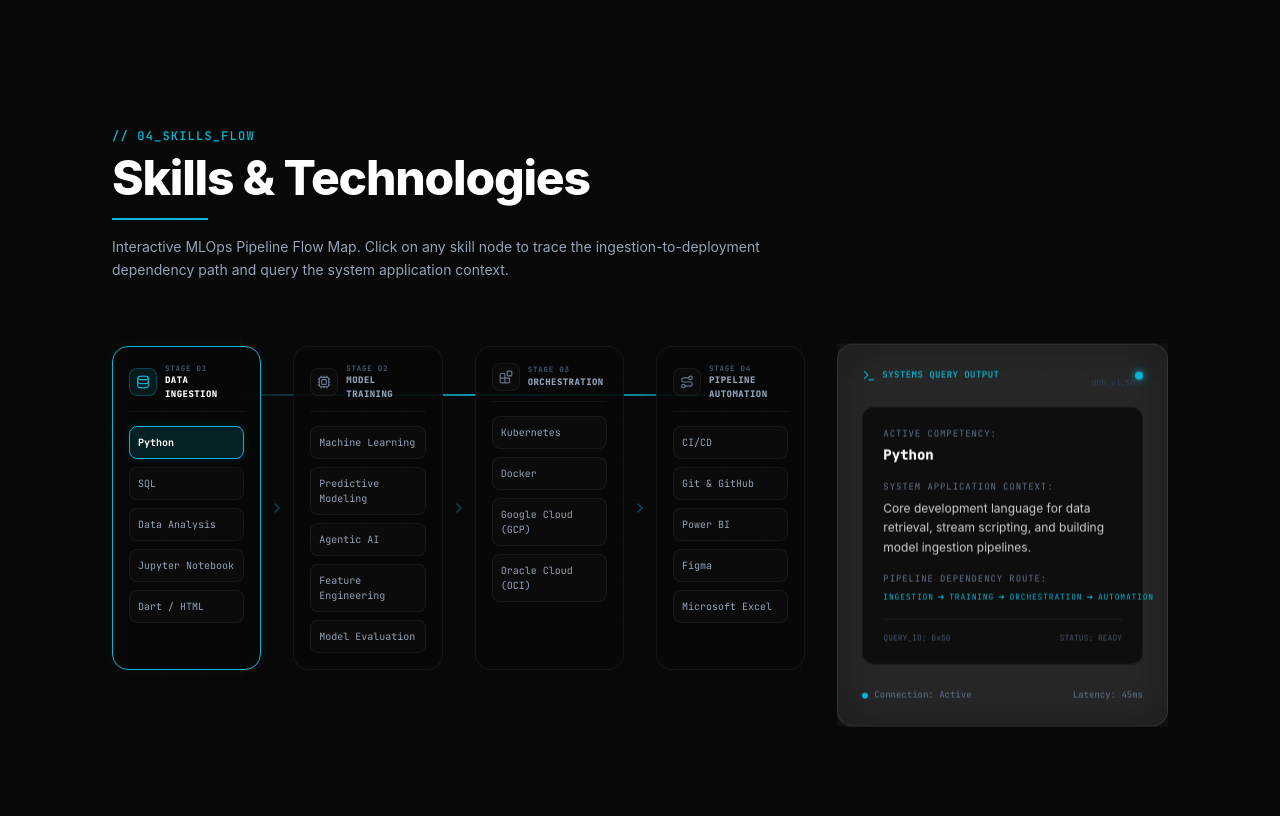
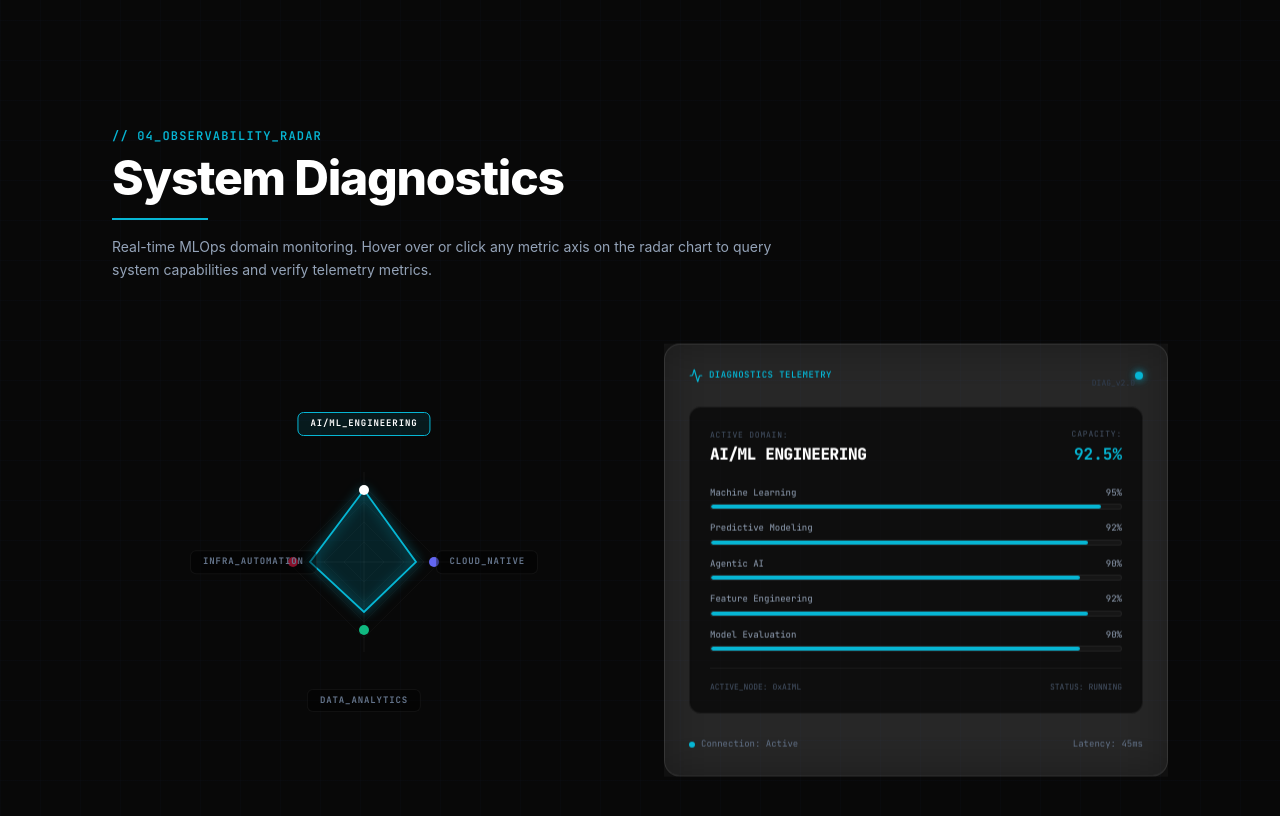
Before and after one commit to KRUTHIKTR/portfolio, a React (Vite) app: page / in a window 1280 px wide. Shown: the part 4420-5236 px from the top of the page. Built offline with nearby package versions, Linux system fonts and the light colour scheme.

Commit message:
feat: implement Observability Radar Dashboard (Grafana style) in SkillsMatrix.jsx

```diff
--- a/src/components/SkillsMatrix.jsx
+++ b/src/components/SkillsMatrix.jsx
@@ -1,240 +1,287 @@
 import React, { useState } from 'react';
 import { motion, AnimatePresence } from 'framer-motion';
-import { Terminal, Database, Cpu, Blocks, Route, ChevronRight, ChevronDown } from 'lucide-react';
+import { Terminal, Activity, ShieldAlert, Cpu } from 'lucide-react';
 import TiltCard from './TiltCard';
 
-const pipelineStages = [
-  {
-    id: "ingestion",
-    number: "01",
-    name: "DATA INGESTION",
-    icon: Database,
+const domainData = {
+  aiml: {
+    id: "aiml",
+    title: "AI/ML Engineering",
+    score: "92.5%",
+    color: "#06b6d4",
     skills: [
-      { name: "Python", usage: "Core development language for data retrieval, stream scripting, and building model ingestion pipelines." },
-      { name: "SQL", usage: "Enables querying, joining, and auditing relational datasets from central database warehouses." },
-      { name: "Data Analysis", usage: "Performs exploratory data audits, null checks, and statistical cleaning of raw features." },
-      { name: "Jupyter Notebook", usage: "Interactive sandbox used for data exploration, cleaning, and model prototyping." },
-      { name: "Dart / HTML", usage: "Utilized for multi-platform client UI data views and localized front-end data displays." }
-    ]
+      { name: "Machine Learning", pct: 95 },
+      { name: "Predictive Modeling", pct: 92 },
+      { name: "Agentic AI", pct: 90 },
+      { name: "Feature Engineering", pct: 92 },
+      { name: "Model Evaluation", pct: 90 }
+    ],
+    defaultVals: { ai: 64.4, cloud: 42, data: 40, infra: 40 }
   },
-  {
-    id: "training",
-    number: "02",
-    name: "MODEL TRAINING",
-    icon: Cpu,
+  cloud: {
+    id: "cloud",
+    title: "Cloud-Native Systems",
+    score: "88.0%",
+    color: "#6366f1",
     skills: [
-      { name: "Machine Learning", usage: "Applies predictive algorithms to fit model coefficients, map trends, and classify inputs." },
-      { name: "Predictive Modeling", usage: "Formulates statistical Naive Bayes and Random Forest systems to predict target variables." },
-      { name: "Agentic AI", usage: "Integrates LLM APIs and autonomous logic agents to perform continuous workflow execution." },
-      { name: "Feature Engineering", usage: "Imputes missing records, scales parameters, and extracts high-impact mathematical variables." },
-      { name: "Model Evaluation", usage: "Computes performance indicators like F1-Score, ROC-AUC, and maps validation loss curves." }
-    ]
+      { name: "Google Cloud (GCP)", pct: 92 },
+      { name: "Docker", pct: 90 },
+      { name: "Kubernetes", pct: 85 },
+      { name: "Oracle Cloud (OCI)", pct: 85 }
+    ],
+    defaultVals: { ai: 40, cloud: 61.6, data: 40, infra: 40 }
   },
-  {
-    id: "orchestration",
-    number: "03",
-    name: "ORCHESTRATION",
-    icon: Blocks,
+  data: {
+    id: "data",
+    title: "Data Analytics",
+    score: "85.2%",
+    color: "#10b981",
     skills: [
-      { name: "Kubernetes", usage: "Coordinates auto-scaling container workloads, schedules tasks, and balances ingress traffic." },
-      { name: "Docker", usage: "Encapsulates model runtimes, environment configs, and dependencies into isolated container images." },
-      { name: "Google Cloud (GCP)", usage: "Hosts scalable VMs, handles Google Kubernetes Engine clusters, and manages artifact storage." },
-      { name: "Oracle Cloud (OCI)", usage: "Provides compute infrastructure resources, Virtual Cloud Networks, and lightweight database hosts." }
-    ]
+      { name: "Python", pct: 95 },
+      { name: "SQL", pct: 88 },
+      { name: "Data Analysis", pct: 90 },
+      { name: "Jupyter Notebook", pct: 92 },
+      { name: "Microsoft Excel", pct: 80 }
+    ],
+    defaultVals: { ai: 40, cloud: 42, data: 59.5, infra: 40 }
   },
-  {
-    id: "automation",
-    number: "04",
-    name: "PIPELINE AUTOMATION",
-    icon: Route,
+  infra: {
+    id: "infra",
+    title: "Automation & Infra",
+    score: "90.0%",
+    color: "#e11d48",
     skills: [
-      { name: "CI/CD", usage: "Automates lint validation tests, unit testing, and Docker image builds upon code commits." },
-      { name: "Git & GitHub", usage: "Maintains code branch trees, tracks pipeline commit histories, and manages deployment pull requests." },
-      { name: "Power BI", usage: "Builds live interactive analytical reports and tracks training performance parameters." },
-      { name: "Figma", usage: "Used for rapid UI wireframing and designing data flow blueprints." },
-      { name: "Microsoft Excel", usage: "Performs tabular data sorting and handles baseline telemetry spreadsheets." }
-    ]
+      { name: "Git & GitHub", pct: 92 },
+      { name: "CI/CD", pct: 90 },
+      { name: "Dart / HTML", pct: 85 },
+      { name: "Power BI", pct: 85 },
+      { name: "Figma", pct: 80 }
+    ],
+    defaultVals: { ai: 40, cloud: 42, data: 40, infra: 63.0 }
   }
-];
+};
 
 export default function SkillsMatrix({ isZeroG }) {
-  const [selectedSkill, setSelectedSkill] = useState({
-    name: "Python",
-    usage: "Core development language for data retrieval, stream scripting, and building model ingestion pipelines.",
-    stageId: "ingestion"
-  });
+  const [activeDomain, setActiveDomain] = useState("aiml");
+
+  const activeInfo = domainData[activeDomain];
+
+  // Base coordinates for center
+  const cx = 150;
+  const cy = 150;
+
+  // Render the current radar polygon dimensions based on active domain
+  // We stretch the active axis slightly for a clean hover shift effect
+  const getRadarPolygon = () => {
+    let aiR = 55;
+    let cloudR = 52;
+    let dataR = 50;
+    let infraR = 54;
+
+    if (activeDomain === "aiml") aiR = 72;
+    if (activeDomain === "cloud") cloudR = 70;
+    if (activeDomain === "data") dataR = 68;
+    if (activeDomain === "infra") infraR = 71;
+
+    // Up (AI), Right (Cloud), Down (Data), Left (Infra)
+    const p1 = `${cx},${cy - aiR}`;
+    const p2 = `${cx + cloudR},${cy}`;
+    const p3 = `${cx},${cy + dataR}`;
+    const p4 = `${cx - infraR},${cy}`;
+
+    return `${p1} ${p2} ${p3} ${p4}`;
+  };
 
   return (
     <section id="sphere" className="relative py-32 px-6 md:px-12 max-w-6xl mx-auto z-10 border-b border-white/5">
       {/* Section Header */}
       <div className="text-left mb-16">
-        <span className="text-xs font-mono uppercase tracking-widest text-[#06b6d4] font-semibold">// 04_SKILLS_FLOW</span>
+        <span className="text-xs font-mono uppercase tracking-widest text-[#06b6d4] font-semibold">// 04_OBSERVABILITY_RADAR</span>
         <h2 className="text-3xl md:text-5xl font-extrabold text-white mt-2 mb-4 font-sans tracking-tight">
-          Skills & Technologies
+          System Diagnostics
         </h2>
         <div className="h-[2px] w-24 bg-[#06b6d4]" />
         <p className="text-slate-400 max-w-2xl mt-4 text-sm font-sans leading-relaxed">
-          Interactive MLOps Pipeline Flow Map. Click on any skill node to trace the ingestion-to-deployment dependency path and query the system application context.
+          Real-time MLOps domain monitoring. Hover over or click any metric axis on the radar chart to query system capabilities and verify telemetry metrics.
         </p>
       </div>
 
       {/* Main Grid */}
-      <div className="grid grid-cols-1 lg:grid-cols-12 gap-8 items-stretch">
+      <div className="grid grid-cols-1 lg:grid-cols-12 gap-12 items-center">
 
-        {/* Left Column: Flow Map (8 cols) */}
-        <div className="lg:col-span-8 flex flex-col gap-6 relative">
+        {/* Left Column: Interactive Radar (6 cols) */}
+        <div className="lg:col-span-6 flex flex-col items-center justify-center relative">
 
-          {/* Glowing laser path background animation */}
-          <div className="absolute top-[48px] left-[5%] right-[5%] h-[2px] bg-white/[0.04] pointer-events-none z-0 hidden md:block" />
+          <div className="w-[300px] h-[300px] relative">
 
-          <AnimatePresence>
-            {selectedSkill && (
-              <motion.div
-                className="absolute top-[48px] left-[5%] right-[5%] h-[2px] pointer-events-none z-0 hidden md:block"
-                style={{
-                  background: "linear-gradient(90deg, transparent, #06b6d4, transparent)"
-                }}
-                initial={{ backgroundPosition: "-200px 0" }}
-                animate={{ backgroundPosition: "400px 0" }}
-                transition={{ repeat: Infinity, duration: 2, ease: "linear" }}
+            {/* The SVG Radar Graph */}
+            <svg className="w-full h-full" viewBox="0 0 300 300">
+
+              {/* Concentric grid diamonds (25%, 50%, 75%, 100%) */}
+              {[25, 50, 75, 95].map((val, idx) => {
+                const r = val * 0.8;
+                return (
+                  <polygon
+                    key={idx}
+                    points={`${cx},${cy - r} ${cx + r},${cy} ${cx},${cy + r} ${cx - r},${cy}`}
+                    fill="none"
+                    stroke="rgba(255, 255, 255, 0.04)"
+                    strokeWidth="0.8"
+                  />
+                );
+              })}
+
+              {/* Axis lines */}
+              <line x1={cx} y1={cy - 90} x2={cx} y2={cy + 90} stroke="rgba(255, 255, 255, 0.06)" strokeWidth="1" />
+              <line x1={cx - 90} y1={cy} x2={cx + 90} y2={cy} stroke="rgba(255, 255, 255, 0.06)" strokeWidth="1" />
+
+              {/* Interactive Radar Area Polygon */}
+              <motion.polygon
+                points={getRadarPolygon()}
+                fill={`${activeInfo.color}15`}
+                stroke={activeInfo.color}
+                strokeWidth="1.8"
+                className="drop-shadow-[0_0_6px_var(--glow)]"
+                style={{ "--glow": activeInfo.color }}
+                layout
+                transition={{ type: "spring", stiffness: 80, damping: 15 }}
               />
-            )}
-          </AnimatePresence>
 
-          <div className="flex flex-col md:flex-row items-stretch justify-between gap-4 md:gap-2 relative z-10">
-            {pipelineStages.map((stage, idx) => {
-              const StageIcon = stage.icon;
-              const isStageActive = selectedSkill?.stageId === stage.id;
+              {/* Axis Target Interactive Dots */}
+              <circle cx={cx} cy={cy - 72} r="5" fill={activeDomain === 'aiml' ? '#fff' : '#06b6d4'} className="cursor-pointer" onClick={() => setActiveDomain('aiml')} />
+              <circle cx={cx + 70} cy={cy} r="5" fill={activeDomain === 'cloud' ? '#fff' : '#6366f1'} className="cursor-pointer" onClick={() => setActiveDomain('cloud')} />
+              <circle cx={cx} cy={cy + 68} r="5" fill={activeDomain === 'data' ? '#fff' : '#10b981'} className="cursor-pointer" onClick={() => setActiveDomain('data')} />
+              <circle cx={cx - 71} cy={cy} r="5" fill={activeDomain === 'infra' ? '#fff' : '#e11d48'} className="cursor-pointer" onClick={() => setActiveDomain('infra')} />
+            </svg>
 
-              return (
-                <React.Fragment key={stage.id}>
-                  {/* Stage Column Card */}
-                  <div className={`flex-1 bg-[#080808]/90 border rounded-2xl p-4 flex flex-col text-left transition-all duration-300 ${
-                    isStageActive
-                      ? 'border-[#06b6d4] bg-[#06b6d4]/[0.02] shadow-[0_0_15px_rgba(6,182,212,0.06)]'
-                      : 'border-white/5 hover:border-white/10'
-                  }`}>
-                    {/* Stage Header */}
-                    <div className="flex items-center gap-2 border-b border-white/5 pb-2.5 mb-3.5">
-                      <div className={`p-1.5 rounded-lg border ${
-                        isStageActive ? 'border-[#06b6d4]/30 bg-[#06b6d4]/10 text-[#06b6d4]' : 'border-white/5 bg-white/[0.02] text-slate-500'
-                      }`}>
-                        <StageIcon className="w-3.5 h-3.5" />
-                      </div>
-                      <div>
-                        <span className="font-mono text-[7.5px] text-slate-600 tracking-widest block font-bold">
-                          STAGE {stage.number}
-                        </span>
-                        <h3 className={`font-mono text-[9px] font-extrabold tracking-wider ${
-                          isStageActive ? 'text-white' : 'text-slate-400'
-                        }`}>
-                          {stage.name}
-                        </h3>
-                      </div>
-                    </div>
+            {/* Labels overlay placed perfectly around the radar */}
+            <button
+              onClick={() => setActiveDomain('aiml')}
+              className={`absolute top-0 left-1/2 -translate-x-1/2 font-mono text-[9px] font-bold tracking-widest px-3 py-1 border rounded-md transition-all ${
+                activeDomain === 'aiml'
+                  ? 'border-[#06b6d4] bg-[#06b6d4]/10 text-white'
+                  : 'border-white/5 bg-black/40 text-slate-500 hover:text-slate-300'
+              }`}
+            >
+              AI/ML_ENGINEERING
+            </button>
 
-                    {/* Stage Skill Badges */}
-                    <div className="flex flex-col gap-2">
-                      {stage.skills.map((skill) => {
-                        const isSkillSelected = selectedSkill?.name === skill.name;
-                        return (
-                          <motion.div
-                            key={skill.name}
-                            onClick={() => setSelectedSkill({ name: skill.name, usage: skill.usage, stageId: stage.id })}
-                            whileHover={{ scale: 1.02 }}
-                            className={`text-[10px] font-mono p-2 rounded-lg border cursor-pointer transition-all duration-200 ${
-                              isSkillSelected
-                                ? 'bg-[#06b6d4]/15 border-[#06b6d4] text-white shadow-[0_0_8px_rgba(6,182,212,0.15)] font-bold'
-                                : 'bg-white/[0.02] border-white/5 hover:border-white/20 text-slate-400 hover:text-slate-200'
-                            }`}
-                          >
-                            {skill.name}
-                          </motion.div>
-                        );
-                      })}
-                    </div>
-                  </div>
+            <button
+              onClick={() => setActiveDomain('cloud')}
+              className={`absolute right-[-24px] top-1/2 -translate-y-1/2 font-mono text-[9px] font-bold tracking-widest px-3 py-1 border rounded-md transition-all ${
+                activeDomain === 'cloud'
+                  ? 'border-indigo-500 bg-indigo-500/10 text-white'
+                  : 'border-white/5 bg-black/40 text-slate-500 hover:text-slate-300'
+              }`}
+            >
+              CLOUD_NATIVE
+            </button>
 
-                  {/* Connecting Arrow */}
-                  {idx < 3 && (
-                    <div className="flex items-center justify-center text-slate-700 py-2 md:py-0 self-center z-10">
-                      <ChevronRight className="w-4 h-4 hidden md:block opacity-40 text-[#06b6d4]" />
-                      <ChevronDown className="w-4 h-4 md:hidden opacity-40 text-[#06b6d4]" />
-                    </div>
-                  )}
-                </React.Fragment>
-              );
-            })}
+            <button
+              onClick={() => setActiveDomain('data')}
+              className={`absolute bottom-0 left-1/2 -translate-x-1/2 font-mono text-[9px] font-bold tracking-widest px-3 py-1 border rounded-md transition-all ${
+                activeDomain === 'data'
+                  ? 'border-emerald-500 bg-emerald-500/10 text-white'
+                  : 'border-white/5 bg-black/40 text-slate-500 hover:text-slate-300'
+              }`}
+            >
+              DATA_ANALYTICS
+            </button>
+
+            <button
+              onClick={() => setActiveDomain('infra')}
+              className={`absolute left-[-24px] top-1/2 -translate-y-1/2 font-mono text-[9px] font-bold tracking-widest px-3 py-1 border rounded-md transition-all ${
+                activeDomain === 'infra'
+                  ? 'border-rose-500 bg-rose-500/10 text-white'
+                  : 'border-white/5 bg-black/40 text-slate-500 hover:text-slate-300'
+              }`}
+            >
+              INFRA_AUTOMATION
+            </button>
+
           </div>
         </div>
 
-        {/* Right Column: Console Output Card (4 cols) */}
-        <div className="lg:col-span-4 flex flex-col justify-between">
+        {/* Right Column: Console Metrics Output (6 cols) */}
+        <div className="lg:col-span-6 flex flex-col justify-between">
           <TiltCard
             isZeroG={isZeroG}
-            className="border-white/10 bg-white/5 h-full min-h-[300px] flex flex-col justify-between relative overflow-hidden"
+            className="border-white/10 bg-white/5 h-full min-h-[340px] flex flex-col justify-between relative overflow-hidden"
           >
             <div className="absolute top-0 right-0 p-2 text-[8px] font-mono text-slate-700 select-none">
-              HUD_v1.50
+              DIAG_v2.0
             </div>
 
             <div className="space-y-6 text-left">
               <div className="flex items-center justify-between">
                 <span className="text-[9px] font-mono font-semibold text-[#06b6d4] uppercase tracking-wider flex items-center gap-1.5">
-                  <Terminal className="w-3.5 h-3.5" /> SYSTEMS QUERY OUTPUT
+                  <Activity className="w-3.5 h-3.5" /> DIAGNOSTICS TELEMETRY
                 </span>
                 <span className="w-2 h-2 rounded-full bg-[#06b6d4] shadow-[0_0_8px_#06b6d4]" />
               </div>
 
               {/* Console Screen */}
-              <div className="border border-white/5 bg-black/60 rounded-xl p-5 min-h-[190px] flex flex-col justify-between">
+              <div className="border border-white/5 bg-black/60 rounded-xl p-5 min-h-[220px] flex flex-col justify-between">
                 <AnimatePresence mode="wait">
                   <motion.div
-                    key={selectedSkill?.name}
+                    key={activeDomain}
                     initial={{ opacity: 0, y: 10 }}
                     animate={{ opacity: 1, y: 0 }}
                     exit={{ opacity: 0, y: -10 }}
                     transition={{ duration: 0.2 }}
-                    className="space-y-4"
+                    className="space-y-5"
                   >
-                    <div>
-                      <span className="text-[9px] uppercase font-mono tracking-widest text-slate-500 block mb-1">
-                        Active Competency:
-                      </span>
-                      <h4 className="text-sm font-extrabold text-white font-mono">
-                        {selectedSkill?.name}
-                      </h4>
+                    {/* Header Details */}
+                    <div className="flex justify-between items-end">
+                      <div>
+                        <span className="text-[8px] uppercase font-mono tracking-widest text-slate-600 block mb-0.5">
+                          Active Domain:
+                        </span>
+                        <h4 className="text-base font-extrabold text-white font-mono uppercase tracking-tight">
+                          {activeInfo.title}
+                        </h4>
+                      </div>
+                      <div className="text-right">
+                        <span className="text-[8px] uppercase font-mono tracking-widest text-slate-600 block mb-0.5">
+                          CAPACITY:
+                        </span>
+                        <span
+                          style={{ color: activeInfo.color }}
+                          className="text-base font-mono font-bold"
+                        >
+                          {activeInfo.score}
+                        </span>
+                      </div>
                     </div>
 
-                    <div>
-                      <span className="text-[9px] uppercase font-mono tracking-widest text-slate-500 block mb-1">
-                        System Application Context:
-                      </span>
-                      <p className="text-xs text-white/80 font-sans leading-relaxed">
-                        {selectedSkill?.usage}
-                      </p>
-                    </div>
-
-                    <div>
-                      <span className="text-[9px] uppercase font-mono tracking-widest text-slate-500 block mb-1">
-                        Pipeline Dependency Route:
-                      </span>
-                      <div className="font-mono text-[8px] text-[#06b6d4] uppercase tracking-widest flex items-center gap-1">
-                        <span>INGESTION</span>
-                        <span>➔</span>
-                        <span className={selectedSkill?.stageId === 'training' ? 'font-bold underline' : ''}>TRAINING</span>
-                        <span>➔</span>
-                        <span className={selectedSkill?.stageId === 'orchestration' ? 'font-bold underline' : ''}>ORCHESTRATION</span>
-                        <span>➔</span>
-                        <span className={selectedSkill?.stageId === 'automation' ? 'font-bold underline' : ''}>AUTOMATION</span>
-                      </div>
+                    {/* Progress Bars for Skills */}
+                    <div className="space-y-3">
+                      {activeInfo.skills.map((skill) => (
+                        <div key={skill.name} className="space-y-1">
+                          <div className="flex justify-between text-[9px] font-mono text-slate-400">
+                            <span>{skill.name}</span>
+                            <span>{skill.pct}%</span>
+                          </div>
+                          {/* Outer Bar */}
+                          <div className="h-1.5 w-full bg-white/[0.03] border border-white/5 rounded-full overflow-hidden">
+                            {/* Inner Glowing Bar */}
+                            <motion.div
+                              initial={{ width: 0 }}
+                              animate={{ width: `${skill.pct}%` }}
+                              transition={{ duration: 0.8, ease: "easeOut" }}
+                              style={{ backgroundColor: activeInfo.color }}
+                              className="h-full rounded-full"
+                            />
+                          </div>
+                        </div>
+                      ))}
                     </div>
                   </motion.div>
                 </AnimatePresence>
 
                 <div className="mt-4 pt-3 border-t border-white/5 flex justify-between items-center text-[8px] font-mono text-slate-600">
-                  <span>QUERY_ID: 0x{selectedSkill?.name.charCodeAt(0).toString(16).toUpperCase()}</span>
-                  <span>STATUS: READY</span>
+                  <span>ACTIVE_NODE: 0x{activeDomain.toUpperCase()}</span>
+                  <span>STATUS: RUNNING</span>
                 </div>
               </div>
             </div>
```
